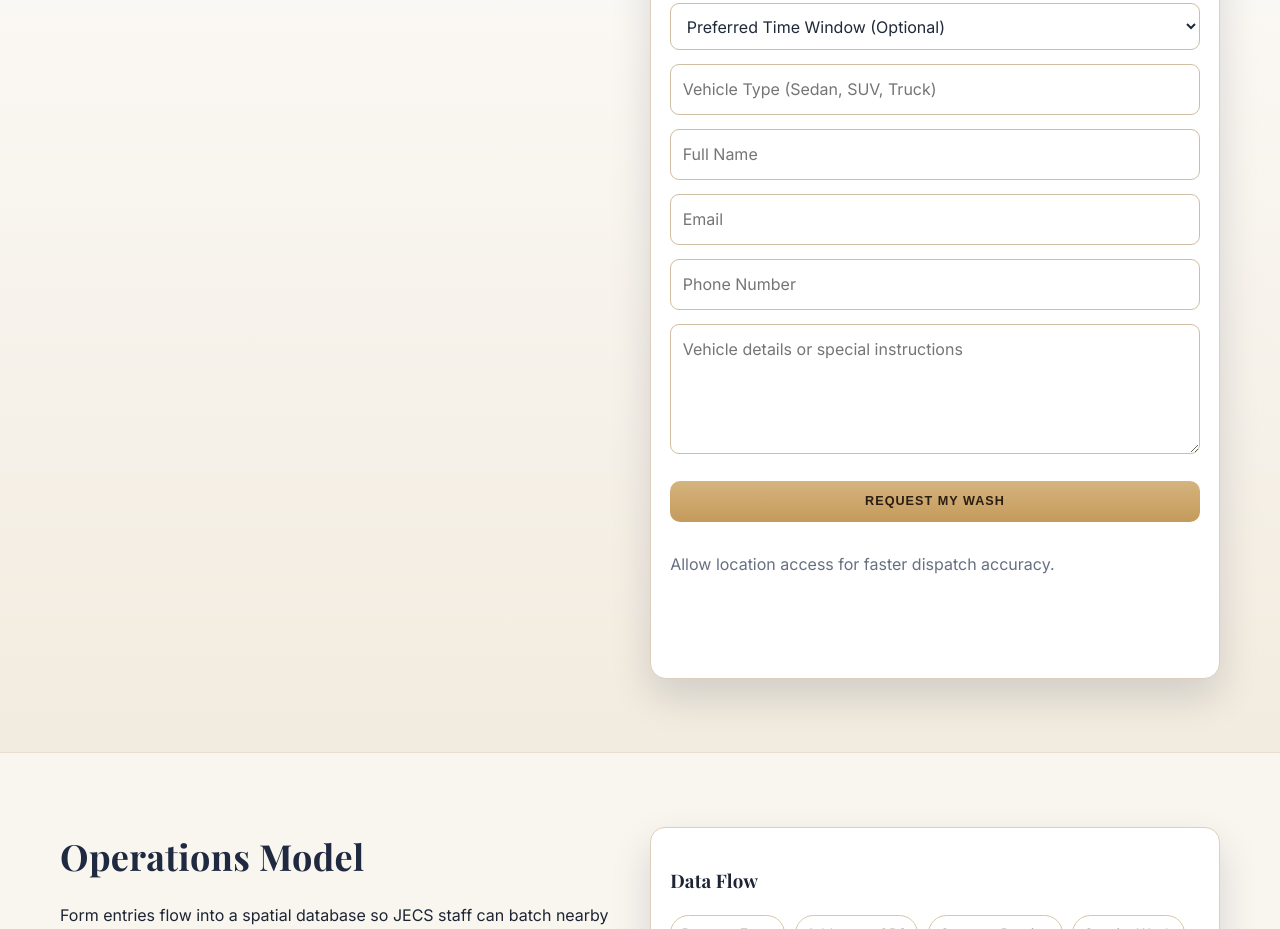
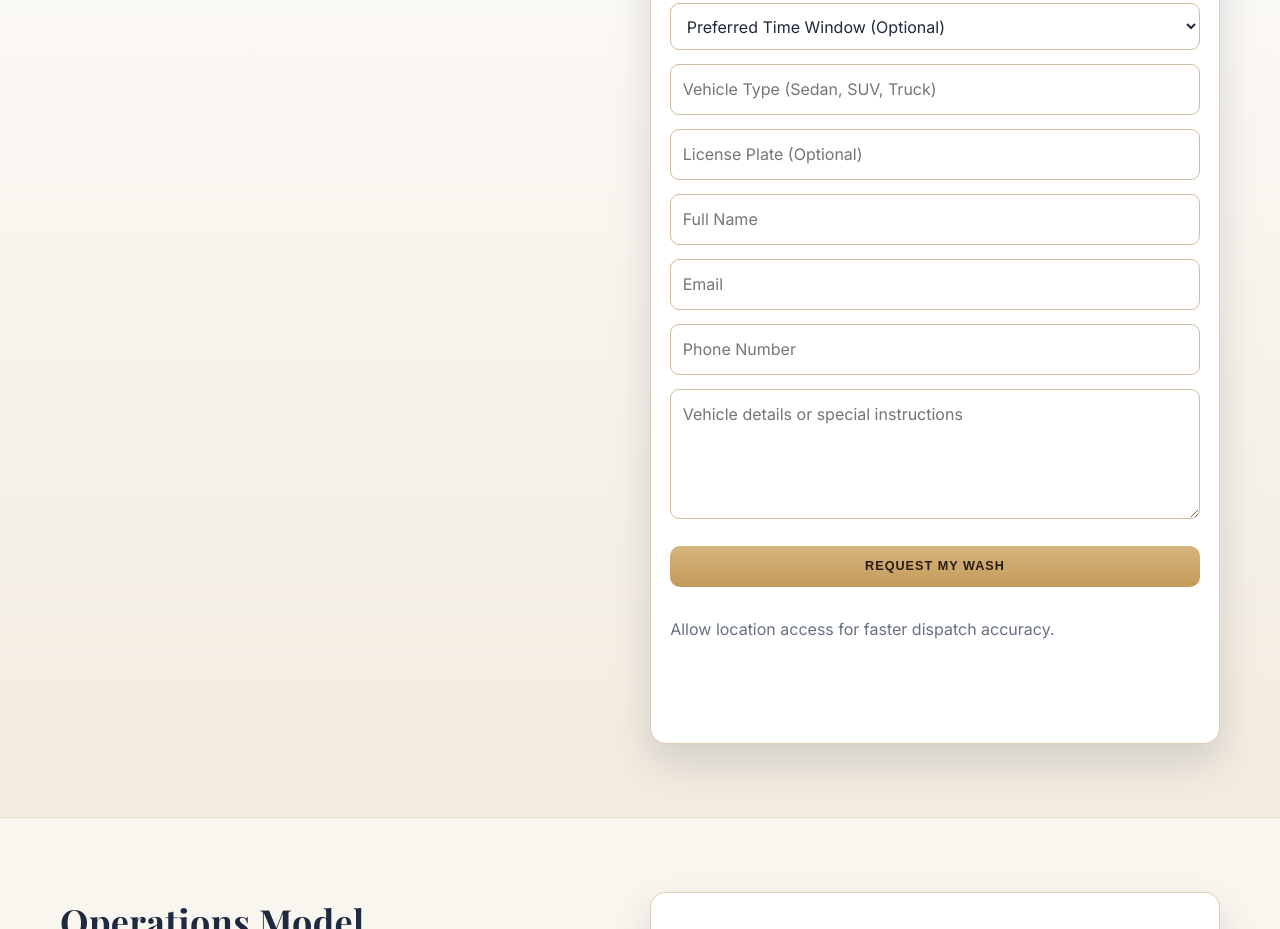
Before and after one commit to AndreDaGOAT/JECS-Quick-Wash, a plain HTML site: page index.html in a window 1280 px wide. Shown: the part 1832-2761 px from the top of the page. Drawn offline with nearby package versions, Linux system fonts and the light colour scheme; some packages are replaced by stand-ins of ours; a script that the page names is missing.

Commit message:
Add license plate input field to form
Added an input field for license plate in the form.

```diff
--- a/index.html
+++ b/index.html
@@ -117,6 +117,8 @@
 
             <input type="text" name="vehicle_type"
                    placeholder="Vehicle Type (Sedan, SUV, Truck)" />
+            <input type="text" name="license_plate"
+                   placeholder="License Plate (Optional)" />
 
             <input type="text"  name="full_name"    placeholder="Full Name"    required />
             <input type="email" name="email"        placeholder="Email"        required />
```
